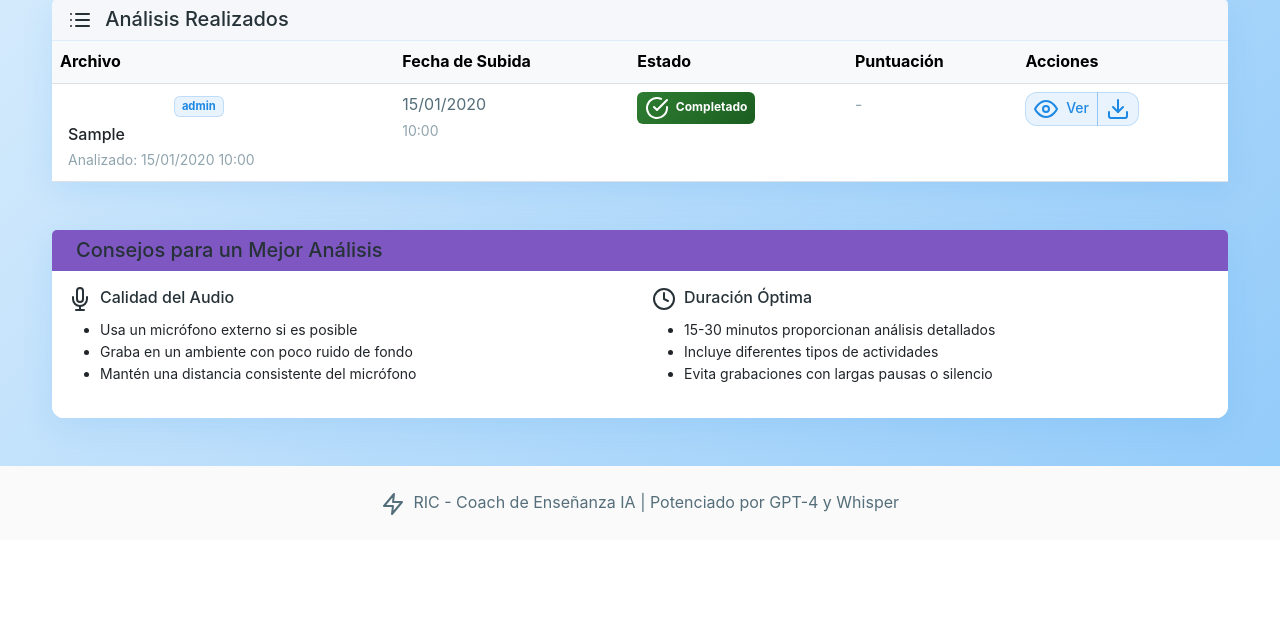
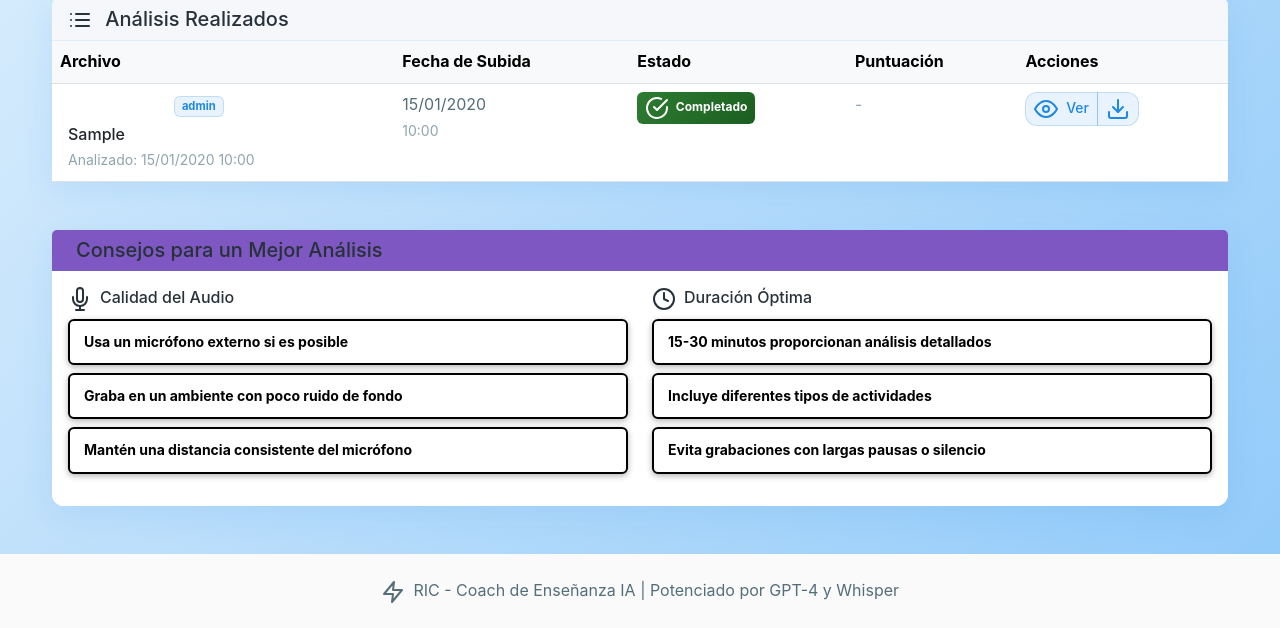
Before and after one commit to graceskyliz/RIC, a Flask app: page /history in a window 1280 px wide. Shown: the part 440-1068 px from the top of the page. Before the commit the page ends 955 px from the top, so only its background shows below. Run offline with Flask 3, Linux system fonts and the light colour scheme; tables that the repository leaves empty hold one stand-in row (values such as "Sample post").

Commit message:
Improve text visibility in dark mode for audio recording tips
Update list item styling in `templates/history.html` to ensure better readability by setting explicit white background, black text color, and increased font size, while also adding box-shadow and border for better definition.

Replit-Commit-Author: Agent
Replit-Commit-Session-Id: 8cd1d535-1eee-442f-8d5e-06db59c161e7
Replit-Commit-Checkpoint-Type: full_checkpoint
Replit-Commit-Screenshot-Url: https://storage.googleapis.com/screenshot-production-us-central1/e2a9a755-59da-4f87-847b-c12617da2946/8cd1d535-1eee-442f-8d5e-06db59c161e7/Jx602gF

```diff
--- a/templates/history.html
+++ b/templates/history.html
@@ -230,18 +230,18 @@
                     <div class="row">
                         <div class="col-md-6">
                             <h6><i data-feather="mic" class="me-2"></i>Calidad del Audio</h6>
-                            <ul class="small">
-                                <li>Usa un micrófono externo si es posible</li>
-                                <li>Graba en un ambiente con poco ruido de fondo</li>
-                                <li>Mantén una distancia consistente del micrófono</li>
+                            <ul style="list-style: none; padding-left: 0;">
+                                <li style="color: #000000; background: #ffffff; font-size: 14px; margin-bottom: 8px; font-weight: 700; padding: 10px 14px; border-radius: 6px; border: 2px solid #000000; box-shadow: 0 2px 6px rgba(0, 0, 0, 0.3); display: block;">Usa un micrófono externo si es posible</li>
+                                <li style="color: #000000; background: #ffffff; font-size: 14px; margin-bottom: 8px; font-weight: 700; padding: 10px 14px; border-radius: 6px; border: 2px solid #000000; box-shadow: 0 2px 6px rgba(0, 0, 0, 0.3); display: block;">Graba en un ambiente con poco ruido de fondo</li>
+                                <li style="color: #000000; background: #ffffff; font-size: 14px; margin-bottom: 8px; font-weight: 700; padding: 10px 14px; border-radius: 6px; border: 2px solid #000000; box-shadow: 0 2px 6px rgba(0, 0, 0, 0.3); display: block;">Mantén una distancia consistente del micrófono</li>
                             </ul>
                         </div>
                         <div class="col-md-6">
                             <h6><i data-feather="clock" class="me-2"></i>Duración Óptima</h6>
-                            <ul class="small">
-                                <li>15-30 minutos proporcionan análisis detallados</li>
-                                <li>Incluye diferentes tipos de actividades</li>
-                                <li>Evita grabaciones con largas pausas o silencio</li>
+                            <ul style="list-style: none; padding-left: 0;">
+                                <li style="color: #000000; background: #ffffff; font-size: 14px; margin-bottom: 8px; font-weight: 700; padding: 10px 14px; border-radius: 6px; border: 2px solid #000000; box-shadow: 0 2px 6px rgba(0, 0, 0, 0.3); display: block;">15-30 minutos proporcionan análisis detallados</li>
+                                <li style="color: #000000; background: #ffffff; font-size: 14px; margin-bottom: 8px; font-weight: 700; padding: 10px 14px; border-radius: 6px; border: 2px solid #000000; box-shadow: 0 2px 6px rgba(0, 0, 0, 0.3); display: block;">Incluye diferentes tipos de actividades</li>
+                                <li style="color: #000000; background: #ffffff; font-size: 14px; margin-bottom: 8px; font-weight: 700; padding: 10px 14px; border-radius: 6px; border: 2px solid #000000; box-shadow: 0 2px 6px rgba(0, 0, 0, 0.3); display: block;">Evita grabaciones con largas pausas o silencio</li>
                             </ul>
                         </div>
                     </div>
```
